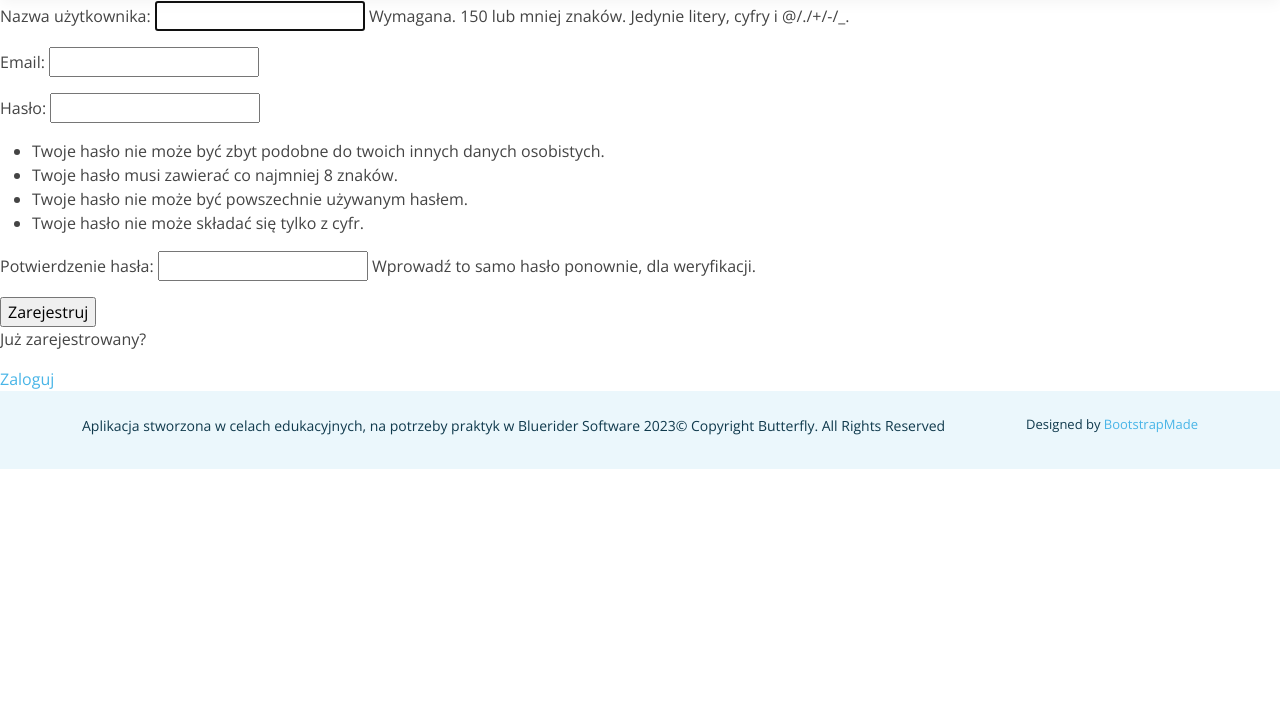
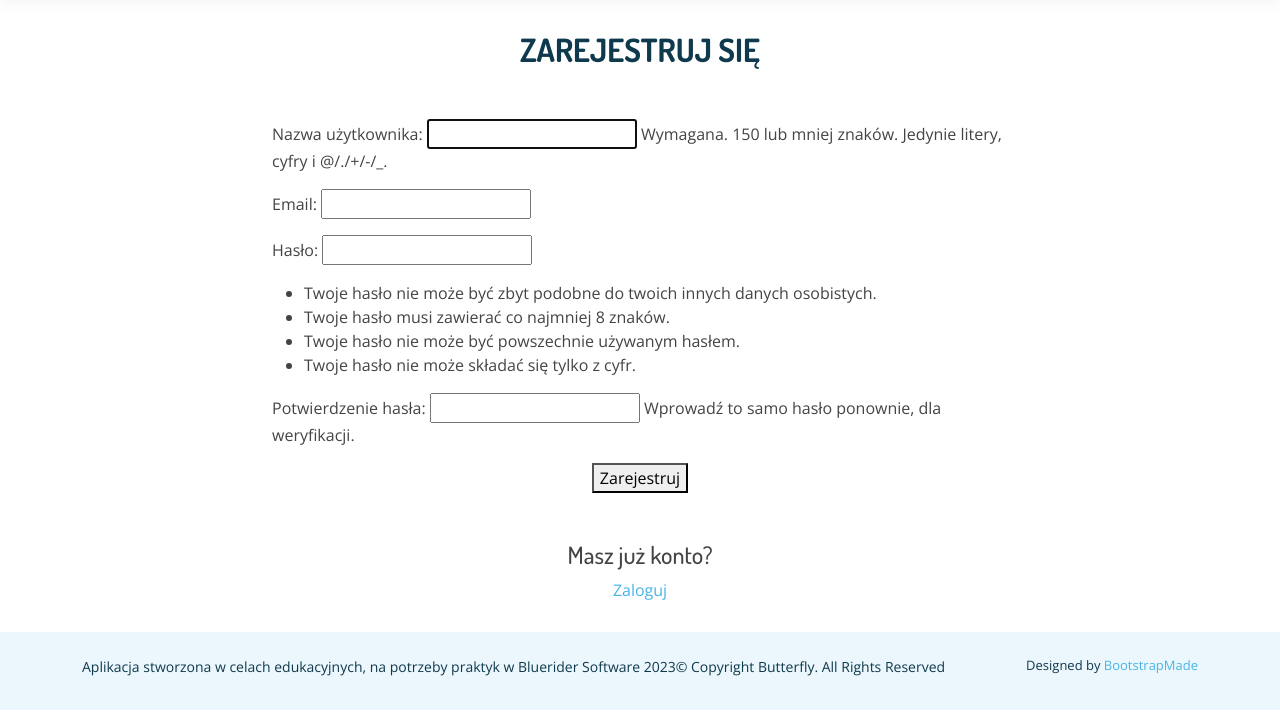
Before and after one commit to Hizey/CoSieDziejeSie, a Django app: page /register_page/ in a window 1280 px wide. Shown: the part 83-800 px from the top of the page. Run offline with Django 4.2, Linux system fonts and the light colour scheme; some libraries are stand-ins or nearby versions.

Commit message:
handled merge coflicts

```diff
--- a/wydarzenia/templates/wydarzenia/register_page.html
+++ b/wydarzenia/templates/wydarzenia/register_page.html
@@ -2,20 +2,34 @@
 
 {% block content %}
 
-{% if form.errors %}
+      <div class="container">
+        <div class="row row mt-5 d-flex justify-content-center" >
+            <div class="col-lg-8 mt-5 mt-lg-0">
 
-<p>
-    Wystąpił error przy twojej rejestracji...
-</p>
+                {% if form.errors %}
+                    <div class="section-title">
+                        <h4>Wystąpił błąd przy Twojej rejestracji...</h4>
+                        <p><a href="{% url 'home' %}">Home</a></p>
+                    </div>
+                {% endif %}
+                    <div class="section-title">
+                        <h2>Zarejestruj się</h2>
+                    </div>
 
-{% endif %}
-<div>
-    <form method=POST action="{% url 'register_page' %}">
-        {% csrf_token %}
-        {{ form.as_p }}
-        <input type="submit" value="Zarejestruj">
-    </form>
-    <p>Już zarejestrowany?</p>
-    <a href="{% url 'login_page' %}">Zaloguj</a>
-</div>
+                    <form method=POST action="{% url 'register_page' %}" role="form" class="php-email-form">
+                        {% csrf_token %}
+                        {{ form.as_p }}
+                        <div class="text-center"><button type="submit">Zarejestruj</button></div>
+                    </form>
+
+                    <br>
+                    <br>
+                    <div class="section-title">
+                        <h4>Masz już konto?</h4>
+                        <p><a href="{% url 'login_page' %}">Zaloguj</a></p>
+                    </div>
+
+            </div>
+        </div>
+      </div>
 {% endblock content %}
```
Also changed, not shown: wydarzenia/templates/wydarzenia/login_page.html (+23 -6 lines).
